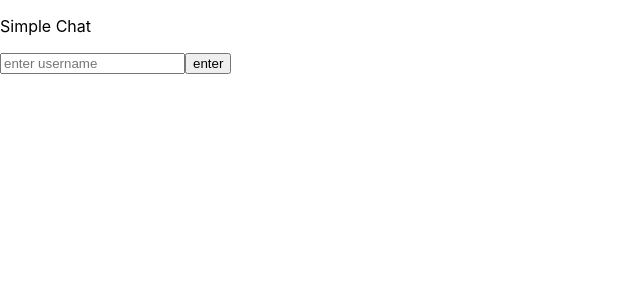
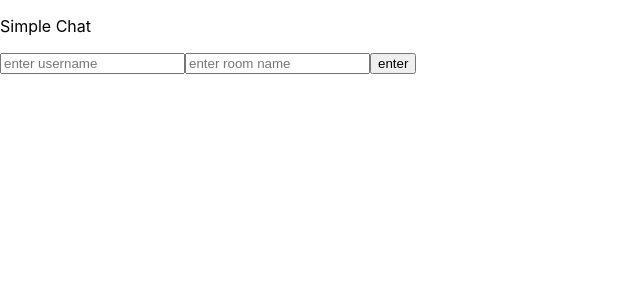
Before and after one commit to iisangil/anonymous-chat, a React (Create React App) app in the folder frontend/: page / in a window 1280 px wide. Shown: the top 300 px of the page, without its empty margins (0-640 px from the left). Built offline with nearby package versions, Linux system fonts and the light colour scheme.

Commit message:
frontend changes

```diff
--- a/frontend/src/App.js
+++ b/frontend/src/App.js
@@ -4,6 +4,7 @@ import './App.css';
 function App() {
   const [status, setStatus] = useState(false);
   const [username, setUsername] = useState('');
+  const [room, setRoom] = useState("global")
   const [messages, setMessages] = useState([]);
   const ws = useRef(null);
   const [text, setText] = useState('');
@@ -20,13 +21,18 @@ function App() {
     };
   });
 
-  const handleUsername = (e) => {
+  const handleLogin = (e) => {
     e.preventDefault();
     const username = e.target.username.value;
+    const roomName = e.target.roomName.value;
+
     setUsername(username);
+    if (roomName !== "") {
+      setRoom(roomName);
+    }
     setStatus(prevStatus => !prevStatus);
 
-    ws.current = new WebSocket("ws://localhost:8000/ws");
+    ws.current = new WebSocket("ws://localhost:8000/ws/"+roomName);
   }
 
   const handleMessages = (e) => {
@@ -58,6 +64,9 @@ function App() {
         <div>
           {status &&
           <div>
+            <div>
+              {room}
+            </div>
             <div >
             {messages.map((message) => {
               return (
@@ -76,8 +85,9 @@ function App() {
           </div>
           }
           {!status &&
-          <form onSubmit={handleUsername}>
-            <input type='text' name='username' placeholder='enter username' autoComplete="off" />
+          <form onSubmit={handleLogin}>
+            <input type='text' name='username' placeholder='enter username' autoComplete='off' />
+            <input type='text' name='roomName' placeholder='enter room name' autoComplete='off' />
             <input type='submit' value='enter' />
           </form>
           }
```
Also changed, not shown: 1 other file (tests, documents, lock files or other folders).
